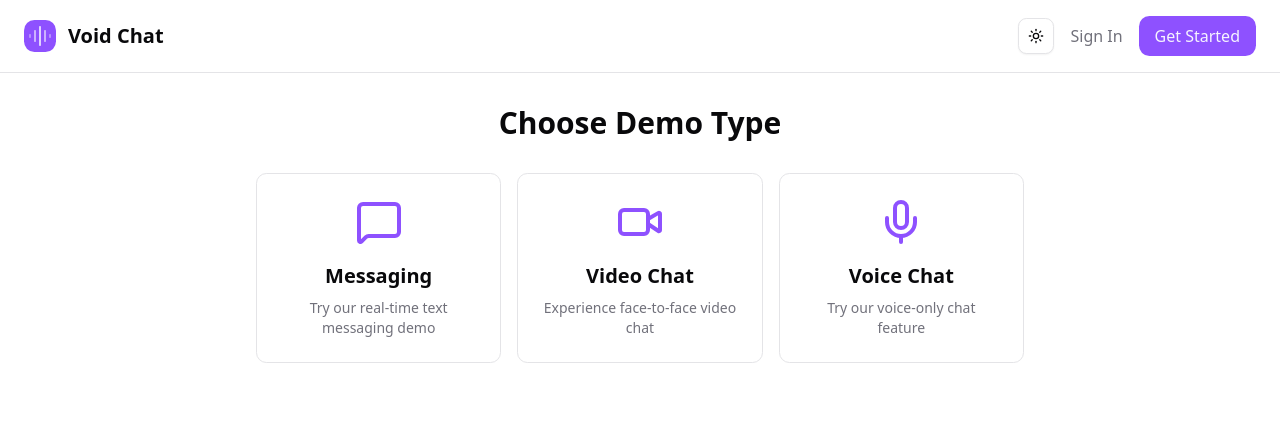
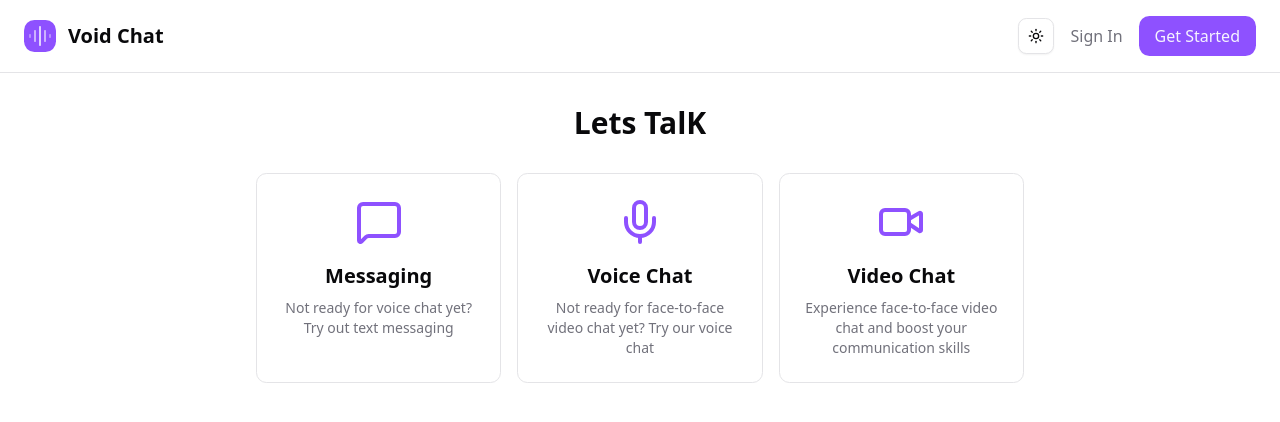
Before and after one commit to hieomar/amalawi-ticheze, a Next.js app: page /options in a window 1280 px wide. Shown: the top 422 px of the page. Built offline with nearby package versions, Linux system fonts and the light colour scheme.

Commit message:
add correct config for socket.io client

```diff
--- a/app/options/page.tsx
+++ b/app/options/page.tsx
@@ -8,9 +8,7 @@ export default function DemoSelection() {
       <Header />
       <main className="container mx-auto px-4 py-8">
         <div className="max-w-3xl mx-auto">
-          <h1 className="text-3xl font-bold text-center mb-8">
-            Choose Demo Type
-          </h1>
+          <h1 className="text-3xl font-bold text-center mb-8">Lets TalK</h1>
 
           <div className="grid grid-cols-1 sm:grid-cols-3 gap-4">
             <Link
@@ -20,10 +18,19 @@ export default function DemoSelection() {
               <MessageSquare className="w-12 h-12 mb-4 text-primary" />
               <h2 className="text-xl font-semibold mb-2">Messaging</h2>
               <p className="text-sm text-muted-foreground text-center">
-                Try our real-time text messaging demo
+                Not ready for voice chat yet? Try out text messaging
               </p>
             </Link>
-
+            <Link
+              href="/voice"
+              className="flex flex-col items-center p-6 bg-card hover:bg-accent border border-border rounded-lg transition-colors"
+            >
+              <Mic className="w-12 h-12 mb-4 text-primary" />
+              <h2 className="text-xl font-semibold mb-2">Voice Chat</h2>
+              <p className="text-sm text-muted-foreground text-center">
+                Not ready for face-to-face video chat yet? Try our voice chat
+              </p>
+            </Link>
             <Link
               href="/video"
               className="flex flex-col items-center p-6 bg-card hover:bg-accent border border-border rounded-lg transition-colors"
@@ -31,18 +38,8 @@ export default function DemoSelection() {
               <Video className="w-12 h-12 mb-4 text-primary" />
               <h2 className="text-xl font-semibold mb-2">Video Chat</h2>
               <p className="text-sm text-muted-foreground text-center">
-                Experience face-to-face video chat
-              </p>
-            </Link>
-
-            <Link
-              href="/voice"
-              className="flex flex-col items-center p-6 bg-card hover:bg-accent border border-border rounded-lg transition-colors"
-            >
-              <Mic className="w-12 h-12 mb-4 text-primary" />
-              <h2 className="text-xl font-semibold mb-2">Voice Chat</h2>
-              <p className="text-sm text-muted-foreground text-center">
-                Try our voice-only chat feature
+                Experience face-to-face video chat and boost your communication
+                skills
               </p>
             </Link>
           </div>
--- a/hooks/useSocket.ts
+++ b/hooks/useSocket.ts
@@ -2,8 +2,8 @@
 "use client";
 
 import { useEffect } from "react";
+import { Message } from "@/types/chat";
 import { socket } from "@/lib/socket";
-import { Message } from "@/types/chat";
 
 export function useSocket(userId: string) {
   useEffect(() => {
--- a/lib/email.ts
+++ /dev/null
@@ -1,26 +0,0 @@
-import nodemailer from 'nodemailer';
-
-const transporter = nodemailer.createTransport({
-  // Configure your email service here
-  host: process.env.SMTP_HOST,
-  port: Number(process.env.SMTP_PORT),
-  auth: {
-    user: process.env.SMTP_USER,
-    pass: process.env.SMTP_PASS,
-  },
-});
-
-export async function sendOTP(email: string, otp: string) {
-  await transporter.sendMail({
-    from: process.env.SMTP_FROM,
-    to: email,
-    subject: 'Your Login Code for Void Chat',
-    text: `Your verification code is: ${otp}. This code will expire in 15 minutes.`,
-    html: `
-      <h1>Your Verification Code</h1>
-      <p>Use this code to login to Void Chat:</p>
-      <h2 style="font-size: 2em; padding: 20px; background: #f5f5f5; text-align: center;">${otp}</h2>
-      <p>This code will expire in 15 minutes.</p>
-    `,
-  });
-}
--- a/lib/socket.ts
+++ b/lib/socket.ts
@@ -2,6 +2,7 @@ import { Message } from "@/types/chat";
 import { io, Socket } from "socket.io-client";
 
 interface ServerToClientEvents {
+  connection: () => void;
   "find-match": (userId: string) => void;
   "match-found": (userId: string) => void;
   "no-match": () => void;
@@ -12,9 +13,11 @@ interface ServerToClientEvents {
   offer: (offer: RTCSessionDescriptionInit) => void;
   answer: (answer: RTCSessionDescriptionInit) => void;
   "ice-candidate": (candidate: RTCIceCandidateInit) => void;
+  "number-of-online-users": (count: number) => void;
 }
 
 interface ClientToServerEvents {
+  connection: () => void;
   "find-match": (userId: string) => void;
   register: (userId: string) => void;
   join: (roomId: string) => void;
@@ -25,6 +28,8 @@ interface ClientToServerEvents {
     candidate: RTCIceCandidateInit;
     roomId: string;
   }) => void;
+  "number-of-online-users": () => void;
+  "user-disconnected": (socketId: string) => void;
 }
 
 const URL = process.env.NEXT_PUBLIC_SOCKET_URL || "http://localhost:3000";
@@ -34,6 +39,10 @@ export const socket: Socket<ServerToClientEvents, ClientToServerEvents> = io(
   URL,
   {
     autoConnect: false,
+    transports: ["websocket"],
+    reconnectionAttempts: 5,
+    reconnectionDelay: 1000,
+    reconnectionDelayMax: 5000,
   },
 );
 
```
Also changed, not shown: app/page.tsx (+85 -18 lines), 1 other file (tests, documents, lock files or other folders).
